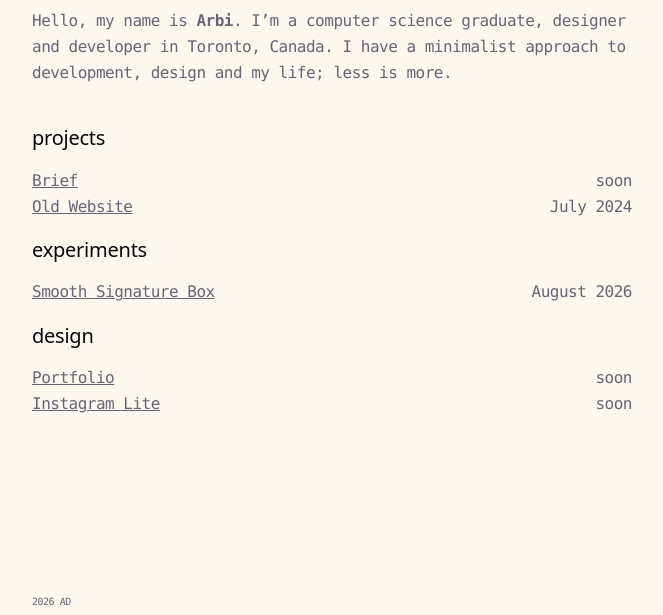
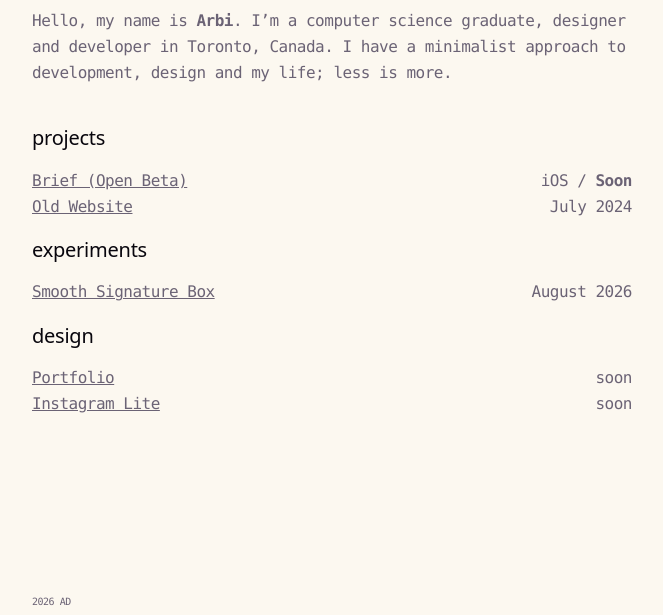
Before and after one commit to draszi/draszi.github.io, a website built with Vite: page docs/index.html in a window 1280 px wide. Shown: the part 185-800 px from the top of the page, without its empty margins (308-971 px from the left). Built offline with nearby package versions, Linux system fonts and the light colour scheme.

Commit message:
added open beta/ testflight beta open link to my Brief app

```diff
--- a/docs/index.html
+++ b/docs/index.html
@@ -91,8 +91,8 @@
           <h2>projects</h2>
           <ul class="link_items">
             <li class="link_row">
-              <span class="upcoming-name"><span class="">Brief</span></span>
-              <span class="date">soon</span>
+              <a href="https://testflight.apple.com/join/4MYJN5Kb"><span class="name">Brief (Open Beta)</span></a>
+              <span class="date">iOS / <strong>Soon</strong></span>
             </li>
             <li class="link_row">
               <a href="https://arbidaci.com/website1/"><span class="name ">Old Website</span></a>
--- a/src/style.css
+++ b/src/style.css
@@ -572,6 +572,7 @@ a:focus-visible, button:focus-visible { outline: 2px solid var(--text-h); outlin
 .upcoming-name { text-decoration: underline; }
 .social-link { position: relative; }
 .social-link::after { content: ''; position: absolute; inset: -3px; min-width: 24px; min-height: 24px; }
+
 @media (prefers-reduced-motion: reduce) {
   *, *::before, *::after { animation: none !important; transition: none !important; scroll-behavior: auto !important; }
 }
```
Also changed, not shown: index.html (+2 -2 lines), 2 other files.
